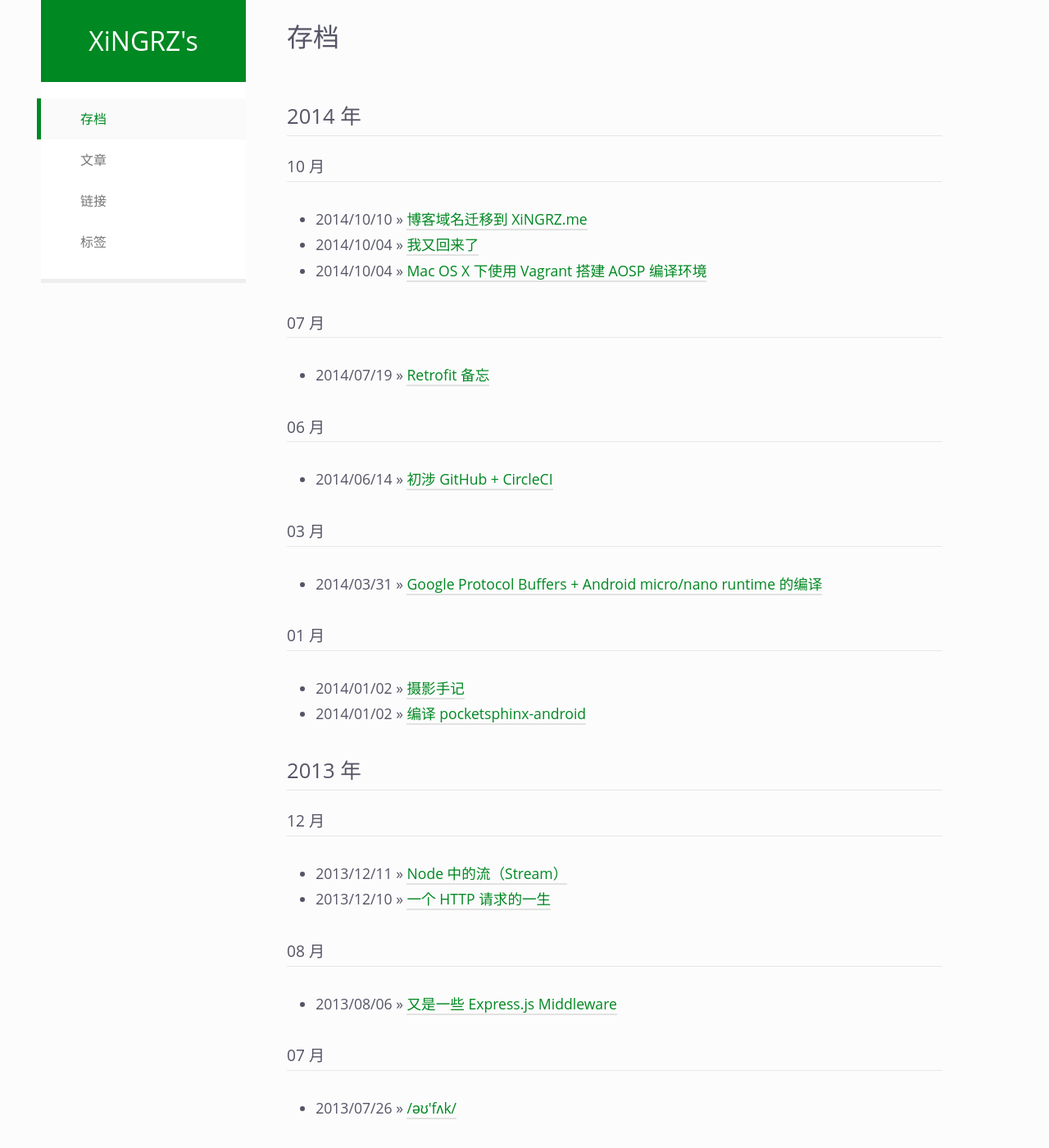
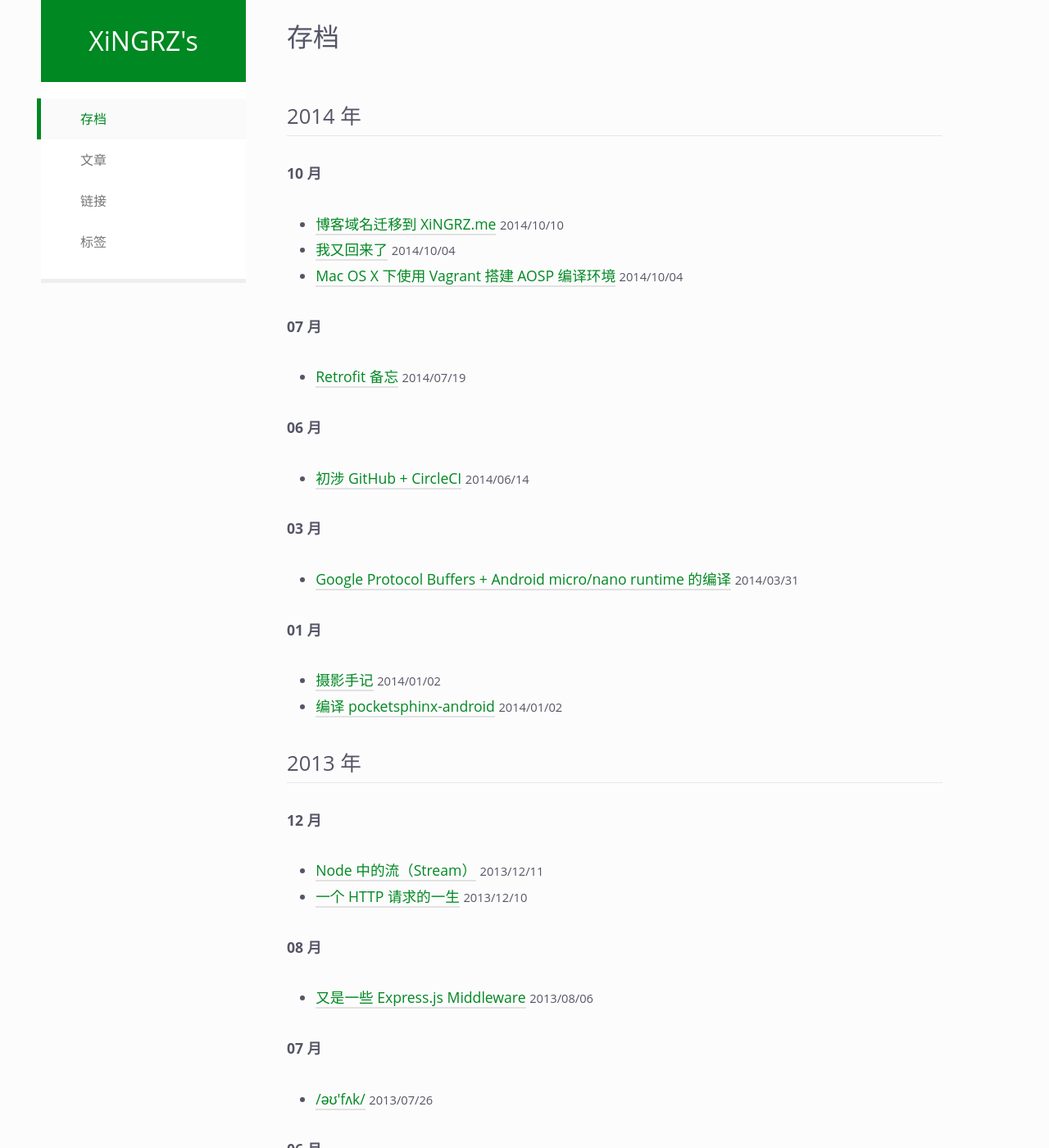
Before and after one commit to jiehg/jiehg.github.io22, a Jekyll site: the page built from archive.html, in a window 1280 px wide and 1400 px high. Shown: the whole window at 82% size. Built offline with Jekyll 4.4.1, drawn with Linux system fonts in a browser that asks for light colours; Markdown is read by kramdown in place of the engine named in the settings; some of the changed text lies outside the part shown.

Commit message:
posts list

```diff
--- a/_layouts/default.html
+++ b/_layouts/default.html
@@ -17,13 +17,13 @@
         <ul>
 {% for node in site.pages %}{% if node.title != null and node.group == 'navigation' %}{% if node.categories and page.categories %}
           <li class="active">
-            <a href="{{ BASE_PATH }}{{ node.url }}">{{ node.title }}</a>
+            <a href="{{ node.url }}">{{ node.title }}</a>
             <ul>{% for category in site.categories %}
-              <li{% if page.categories.first == category.first %} class="active"{% endif %}><a href="{{ BASE_PATH }}{{ node.url }}#{{ category.first }}-ref">{{ category.first }}</a></li>{% endfor %}
+              <li{% if page.categories.first == category.first %} class="active"{% endif %}><a href="{{ node.url }}#{{ category[0] }}">{{ category[0] }}</a></li>{% endfor %}
             </ul>
           </li>
 {% else %}
-          <li{% if page.url == node.url %} class="active"{% endif %}><a href="{{ BASE_PATH }}{{ node.url }}">{{ node.title }}</a></li>
+          <li{% if page.url == node.url %} class="active"{% endif %}><a href="{{ node.url }}">{{ node.title }}</a></li>
 {% endif %}{% endif %}{% endfor %}
         </ul>
       </nav>
--- a/archive.html
+++ b/archive.html
@@ -4,34 +4,29 @@ title : 存档
 header : Post Archive
 group: navigation
 ---
-{% for post in site.posts  %}
+{% for post in site.posts %}
 {% capture this_year %}{{ post.date | date: "%Y" }} 年{% endcapture %}
 {% capture this_month %}{{ post.date | date: "%m" }} 月{% endcapture %}
 {% capture next_year %}{{ post.previous.date | date: "%Y" }} 年{% endcapture %}
 {% capture next_month %}{{ post.previous.date | date: "%m" }} 月{% endcapture %}
-
 {% if forloop.first %}
-    <h2>{{this_year}}</h2>
-    <h3>{{this_month}}</h3>
+          <h2>{{ this_year }}</h2>
+          <h4>{{ this_month }}</h4>
           <ul>
 {% endif %}
-
-  <li><span>{{ post.date | date: "%Y/%m/%d" }}</span> &raquo; <a href="{{ post.url }}">{{ post.title }}</a></li>
-
+            <li>
+              <a href="{{ post.url }}">{{ post.title }}</a>
+              <small>{{ post.date | date: "%Y/%m/%d" }}</small>
+            </li>
 {% if forloop.last %}
           </ul>
-  {% else %}
-    {% if this_year != next_year %}
+{% elsif this_year != next_year %}
           </ul>
-      <h2>{{next_year}}</h2>
-      <h3>{{next_month}}</h3>
+          <h2>{{ next_year }}</h2>
+          <h4>{{ next_month }}</h4>
           <ul>
-    {% else %}
-      {% if this_month != next_month %}
+{% elsif this_month != next_month %}
           </ul>
-        <h3>{{next_month}}</h3>
-        <ul>
-      {% endif %}
-    {% endif %}
-  {% endif %}
+          <h4>{{ next_month }}</h4>
+          <ul>{% endif %}
 {% endfor %}
```
Also changed, not shown: categories.html (+12 -8 lines), tags.html (+12 -7 lines). Lines whose indentation alone changed are shown as unchanged.
